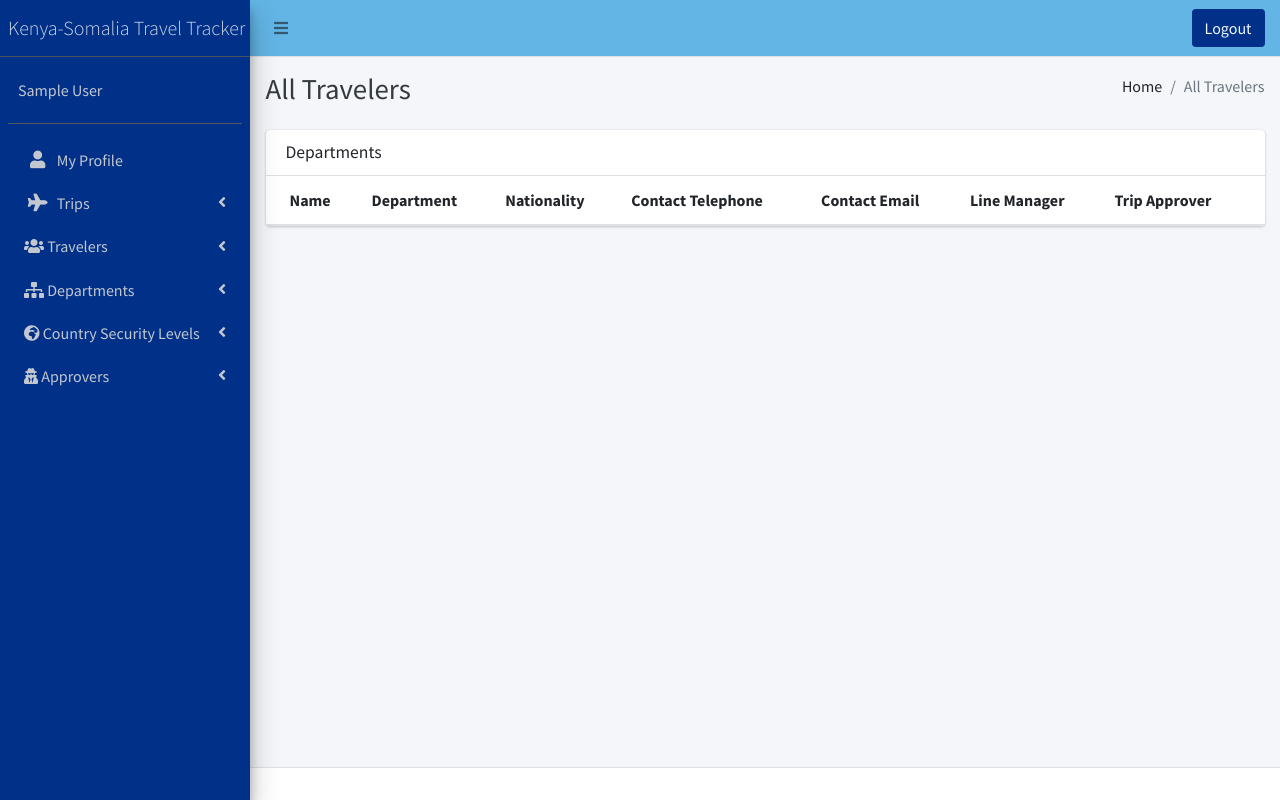
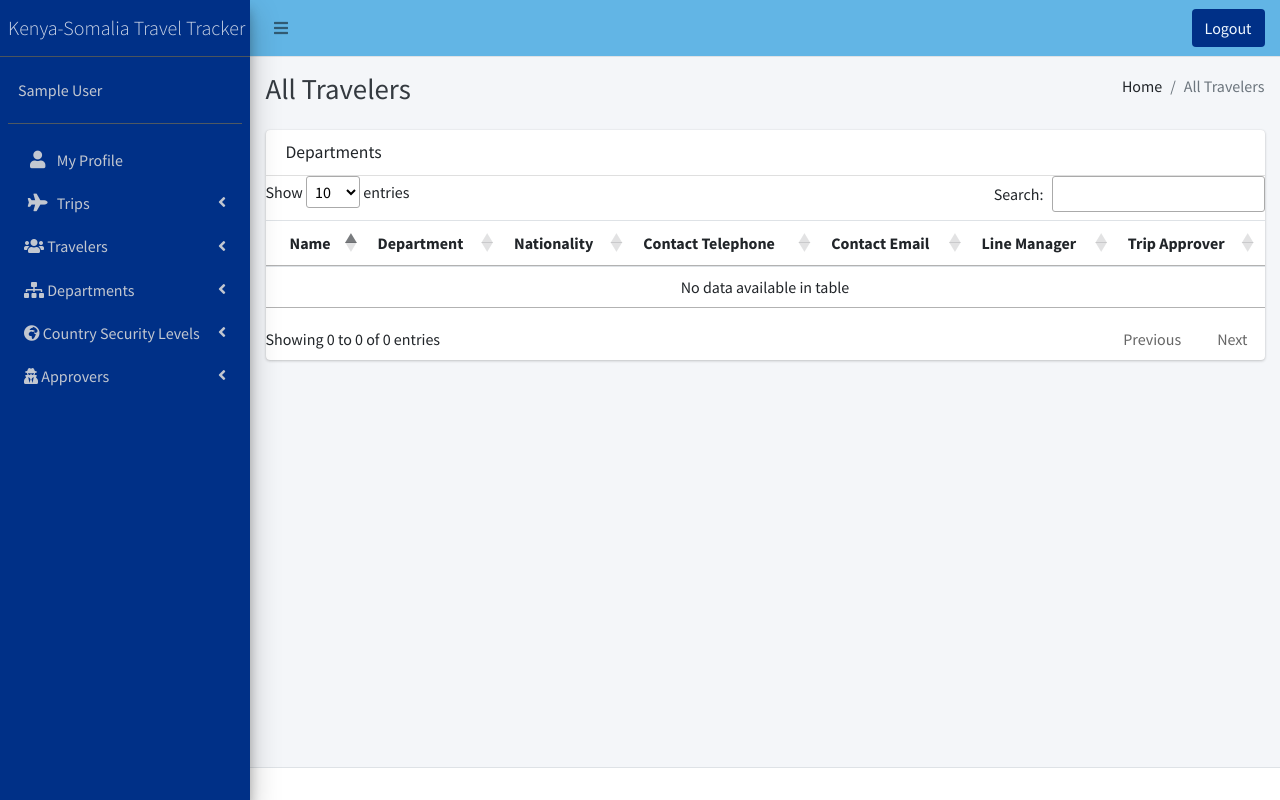
Before and after one commit to d-mwenda/earo_travel_tracker, a Django app: page /traveler/list-travelers in a window 1280 px wide. Run offline with Django 3.2, Linux system fonts and the light colour scheme; the visitor is signed in with stand-in values (Sample User, id 1); lists and menus that the app fills with data are empty; some libraries are stand-ins or nearby versions.

Commit message:
Data tables added to travelers template. text-nowrap class removed from trips templates

```diff
--- a/backend/earo_travel_tracker/templates/traveler/list_travelers.html
+++ b/backend/earo_travel_tracker/templates/traveler/list_travelers.html
@@ -1,5 +1,9 @@
 {% extends "base.html" %}
 
+{% block custom_styles %}
+<link rel="stylesheet" type="text/css" href="https://cdn.datatables.net/1.10.25/css/jquery.dataTables.css">
+<link rel="stylesheet" type="text/css" href="https://cdn.datatables.net/1.10.25/css/dataTables.bootstrap4.min.css">
+{% endblock custom_styles %}
 {% block content %}
 <div class="col-12">
     <div class="card">
@@ -8,7 +12,7 @@
       </div>
       <!-- /.card-header -->
       <div class="card-body table-responsive p-0">
-        <table class="table table-hover text-nowrap">
+        <table class="table table-hover" id="users-table">
           <thead>
             <tr>
               <th>Name</th>
@@ -46,3 +50,12 @@
     <!-- /.card -->
   </div>
   {% endblock content %}
+
+  {% block custom_scripts %}
+  <script type="text/javascript" charset="utf8" src="https://cdn.datatables.net/1.10.25/js/jquery.dataTables.js"></script>
+  <script>
+    $(document).ready( function () {
+      $('#users-table').DataTable();
+    });
+  </script>
+  {% endblock custom_scripts %}
--- a/backend/earo_travel_tracker/templates/trip/list_trips.html
+++ b/backend/earo_travel_tracker/templates/trip/list_trips.html
@@ -8,7 +8,7 @@
       </div>
       <!-- /.card-header -->
       <div class="card-body table-responsive p-0">
-        <table class="table table-hover text-nowrap">
+        <table class="table table-hover">
           <thead>
             <tr>
               <th>Trip</th>
--- a/backend/earo_travel_tracker/templates/trip/view_trips.html
+++ b/backend/earo_travel_tracker/templates/trip/view_trips.html
@@ -11,7 +11,7 @@
       </div>
       <!-- /.card-header -->
       <div class="card-body table-responsive p-0">
-        <table class="table table-hover text-nowrap">
+        <table class="table table-hover">
           <thead>
             <tr>
               <th>Trip</th>
```
Also changed, not shown: backend/earo_travel_tracker/templates/foundation.html (indentation only).
